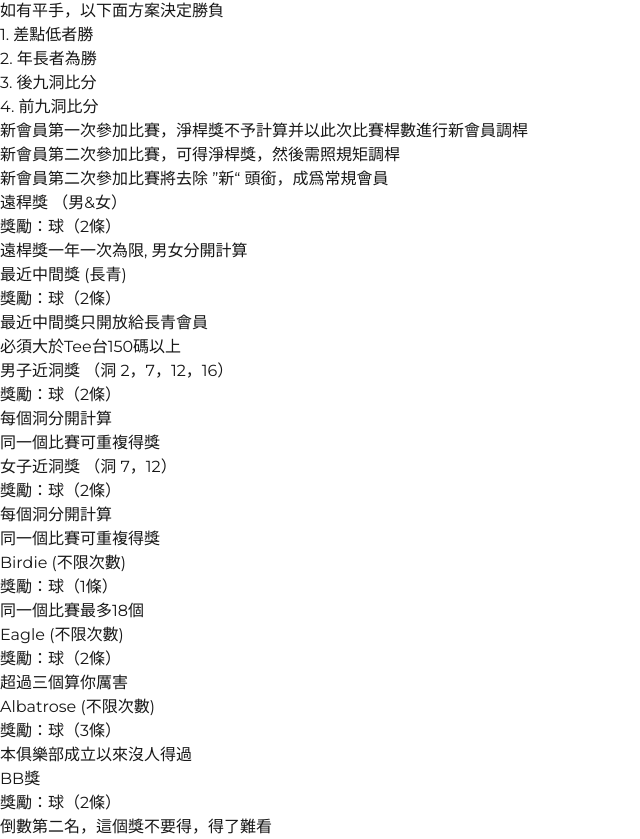
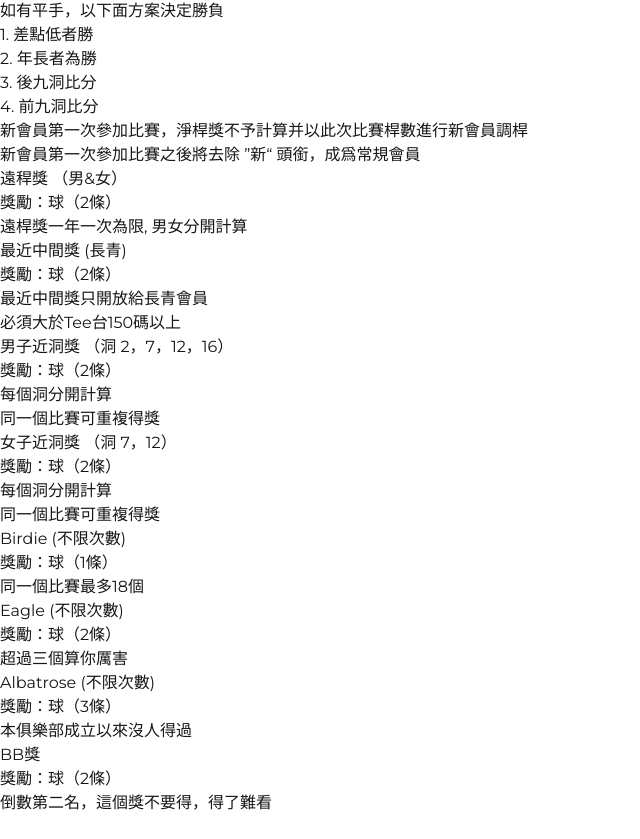
Before and after one commit to cwon07/theonegolf, a Next.js app: page /rules_and_gathering in a window 1280 px wide. Shown: the part 914-1753 px from the top of the page, without its empty margins (0-640 px from the left). After the commit the page ends 1729 px from the top, so only its background shows below. Built offline with nearby package versions, Linux system fonts and the light colour scheme.

Commit message:
minor look change

```diff
--- a/src/app/current_event/page.tsx
+++ b/src/app/current_event/page.tsx
@@ -937,6 +937,7 @@ return (
                         <div className="p-4 border rounded-lg shadow-sm bg-gray-50 mt-2">
                         <h4 className="font-bold text-left text-lg mb-2 text-purple-800">净桿調稈</h4>
                         <h3 className="text-left text-ml mb-2 text-purple-800">照表一&表二調稈 (請看差點調整詳解)</h3>
+                        <h3 className="text-left text-ml mb-2 text-purple-800">姓名 差點 - 表一 - 表二 = 新差點</h3>
                             <div className="grid grid-cols-4 gap-4">
                                 <p className="font-bold text-blue-800">{MNet1Winner[0].name} ({MNet1Winner[1]}) - {MNet1Winner[2]} - {MNet1Winner[3]} = ({MNet1Winner[4]})</p>
                                 <p className="font-bold text-blue-800">{MNet2Winner[0].name} ({MNet2Winner[1]}) - {MNet2Winner[2]} - {MNet2Winner[3]} = ({MNet2Winner[4]})</p>
@@ -949,7 +950,8 @@ return (
                         </div>
                         <div className="p-4 border rounded-lg shadow-sm bg-gray-50 mt-2">
                           <h4 className="font-bold text-left text-lg mb-2 text-purple-800">新會員調稈</h4>
-                          <h3 className="text-left text-ml mb-2 text-purple-800">照表二調稈，下列新會員將成爲正式會員 （移除⭐)</h3>
+                          <h3 className="text-left text-ml mb-2 text-purple-800">照表二調稈，下列新會員將成爲正式會員 （移除⭐新會員頭銜)</h3>
+                          <h3 className="text-left text-ml mb-2 text-purple-800">姓名 差點 - 表二 = 新差點</h3>
                           {NewstrokeList.length > 0 ? (
                             <div className="grid grid-cols-4 gap-4">
                               {NewstrokeList.map((item, idx) => {
--- a/src/app/rules_and_gathering/page.tsx
+++ b/src/app/rules_and_gathering/page.tsx
@@ -99,8 +99,7 @@ export default function Home() {
                   <li>4. 前九洞比分</li>
                 </ul>
                 <p className="font-bold text-black">新會員第一次參加比賽，淨桿獎不予計算并以此次比賽桿數進行新會員調桿</p>
-                <p className="font-bold text-black">新會員第二次參加比賽，可得淨桿獎，然後需照規矩調桿</p>
-                <p className="font-bold text-black">新會員第二次參加比賽將去除 ”新“ 頭銜，成爲常規會員</p>
+                <p className="font-bold text-black">新會員第一次參加比賽之後將去除 ”新“ 頭銜，成爲常規會員</p>
 
               </li>
               <li className="bg-gray-100 p-4 rounded-md shadow-md text-black">
```
